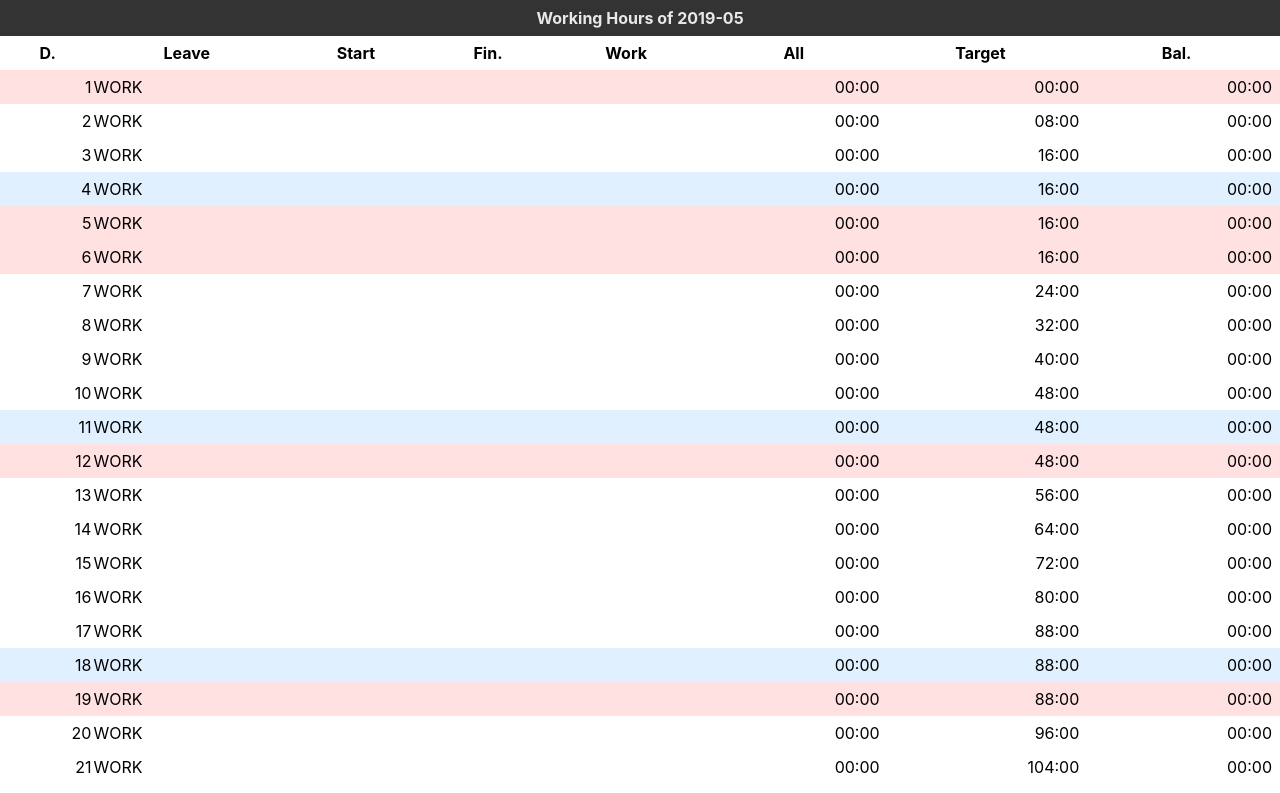
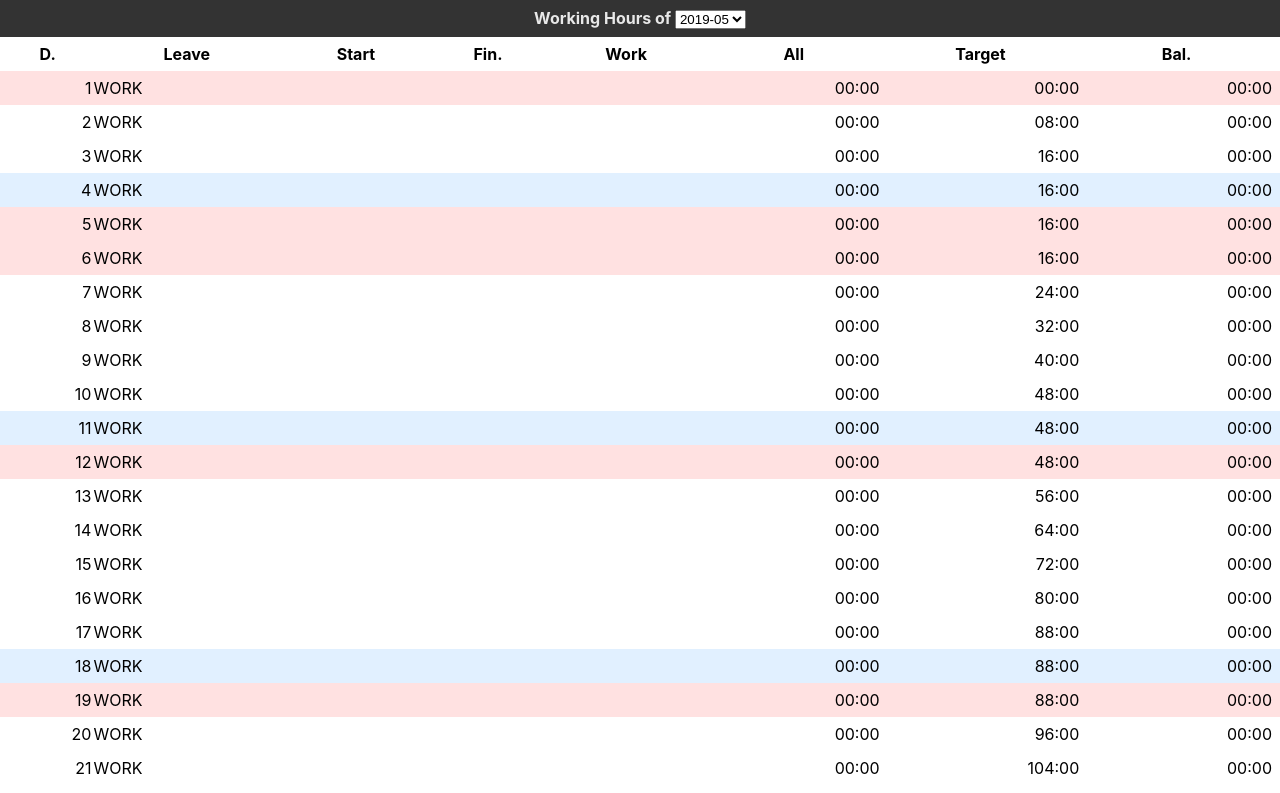
Before and after one commit to leafriend/working-hours, a React (Create React App) app: page / in a window 1280 px wide. Shown: the top 793 px of the page. Built offline with nearby package versions, Linux system fonts and the light colour scheme.

Commit message:
Add year-month selector

```diff
--- a/src/component/App.tsx
+++ b/src/component/App.tsx
@@ -1,4 +1,4 @@
-import React, { ReactElement, useState } from 'react';
+import React, { ReactElement, useState, useEffect } from 'react';
 
 import './App.scss';
 
@@ -12,6 +12,10 @@ import Header from './layout/Header';
 import MonthlyLog from './molthly-log/MonthlyLog';
 
 const YEAR_MONTH = '2019-05';
+const YEAR_MONTHS = [
+  '2019-05',
+  '2019-06',
+];
 
 const TABLE = MonthlyLog.name;
 const TEXT = JsonView.name;
@@ -19,8 +23,14 @@ const TEXT = JsonView.name;
 const logsSet: LogsSet = new LocalLogsSet();
 
 export default function App(): ReactElement {
-  const [logs, setLogs] = useState(logsSet.getLogs(YEAR_MONTH));
+  const [yearMonth, setYearMonth] = useState(YEAR_MONTH);
+  const [logs, setLogs] = useState(logsSet.getLogs(yearMonth));
   const [viewMode, setViewMode] = useState(TABLE);
+
+  function handleYearMonthChange(yearMonth: string) {
+    setYearMonth(yearMonth);
+    setLogs(logsSet.getLogs(yearMonth));
+  }
 
   function handleLogsChange(logs: Log[]) {
     setLogs(logs);
@@ -30,7 +40,9 @@ export default function App(): ReactElement {
   return (
     <div className="App">
       <Header
-        yearMonth={YEAR_MONTH}
+        yearMonth={yearMonth}
+        yearMonths={YEAR_MONTHS}
+        onYearMonthChange={handleYearMonthChange}
       />
       <article>
         {(() => {
--- a/src/component/layout/Header.tsx
+++ b/src/component/layout/Header.tsx
@@ -4,10 +4,23 @@ import './Header.scss';
 
 export interface HeaderProps {
   yearMonth: string;
+  yearMonths: string[];
+  onYearMonthChange: (yearMonth: string) => void;
 }
 
 export default function Header(props: HeaderProps): ReactElement {
   return (
-    <header>Working Hours of {props.yearMonth}</header>
+    <header>
+      Working Hours of
+      {' '}
+      <select
+        value={props.yearMonth}
+        onChange={e => props.onYearMonthChange(e.target.value)}
+      >
+        {props.yearMonths.map(ym => (
+          <option key={ym} value={ym}>{ym}</option>
+        ))}
+      </select>
+    </header>
   );
 };
--- a/src/component/molthly-log/MonthlyLog.tsx
+++ b/src/component/molthly-log/MonthlyLog.tsx
@@ -49,7 +49,7 @@ export default function MonthlyLog(props: MonthlyLogProps): ReactElement {
       props.logs,
       activeLog.date,
     ));
-  }, []);
+  }, [props.logs]);
 
   const [initialized, setInitialized] = useState(false);
   useEffect(() => {
```
